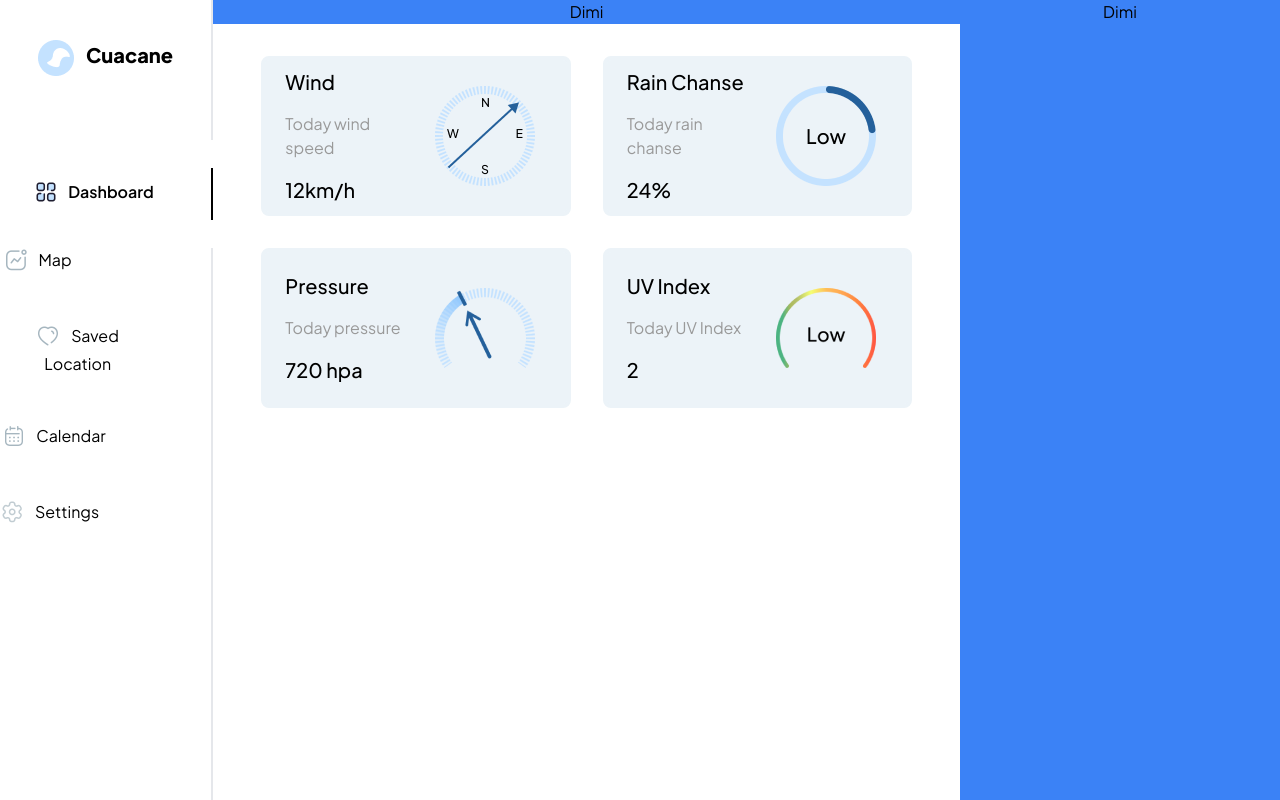
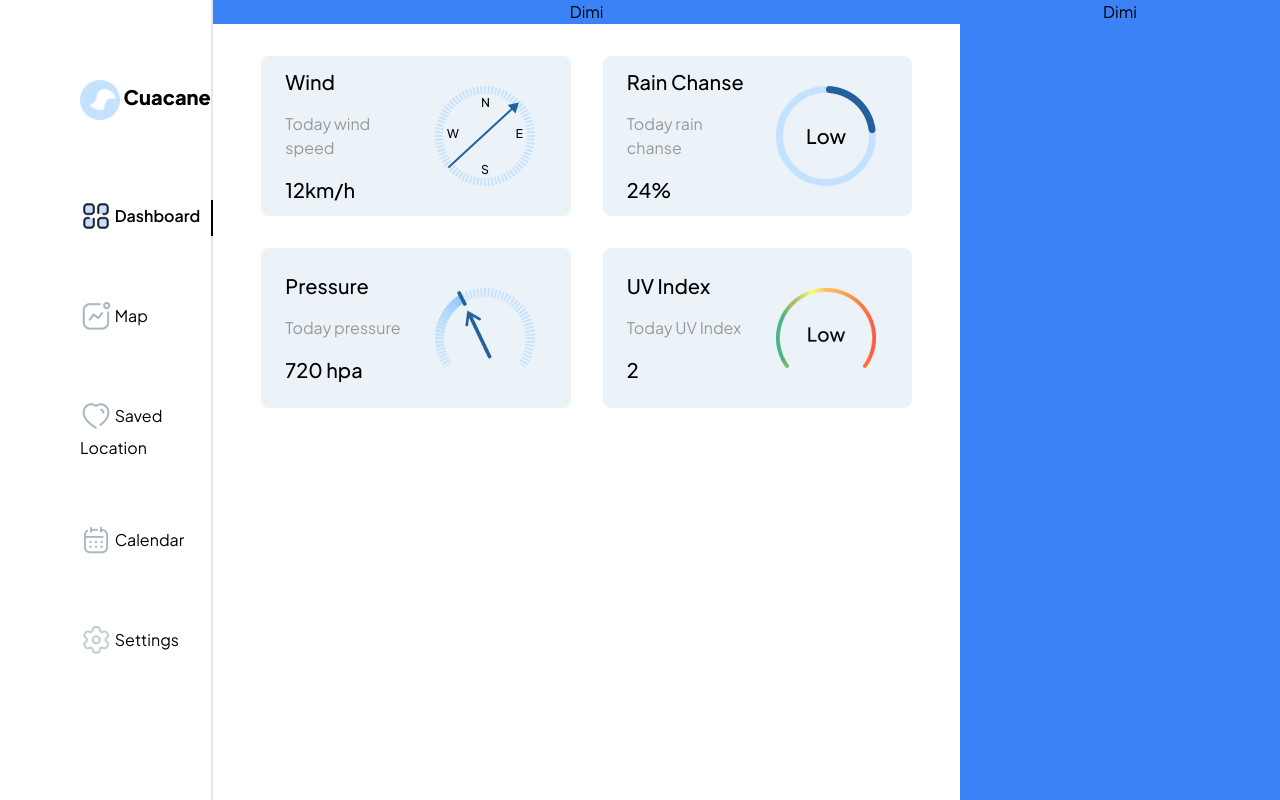
Before and after one commit to 5ENP4I/dvop3-web-1, a Vue app: page / in a window 1280 px wide. Shown: the top 800 px of the page. Built offline with nearby package versions, Linux system fonts and the light colour scheme.

Commit message:
leftSideBar

```diff
--- a/src/components/LeftSidebar.vue
+++ b/src/components/LeftSidebar.vue
@@ -1,41 +1,45 @@
 <script setup lang="ts">
+interface Data {
+  elements: { title: string, image: string }[]
+}
+
+const data: Data = {
+  elements: [
+    { title: 'Map', image: '/map.png' },
+    { title: 'Saved Location', image: '/saved-location.png' },
+    { title: 'Calendar', image: '/calendar.png' },
+    { title: 'Settings', image: '/settings.png' }
+  ]
+}
 </script>
 
 <template>
-  <div class="font-extrabold text-xl pt-10 pb-16 border-r-2">
-    <img class="inline pr-2" src="/cuacane-logo.png">
+  <div class="flex flex-row">
+    <div class="basis-full text-left pl-20">
+      <div class="font-extrabold text-xl py-20 border-r-2">
+        <img class="inline w-10" src="/cuacane-logo.png">
         Cuacane
       </div>
-  <div class="pb-7"></div>
 
-  <div class="font-semibold pr-6 py-3 border-r-2 border-black">
-    <img class="inline w-8 pb-1 pr-2" src="/dashboard-logo.png">
+      <div class="font-semibold border-r-2 border-black h-42">
+        <img class="inline w-8 pb-1" src="/dashboard-logo.png">
         Dashboard
       </div>
 
-  <div class="pt-7"></div>
-  <div class="font-jakarta inline-block pr-20 border-r-2 float-right">
-    <div class="pr-14">
-      <img class="inline w-8 pb-1 pr-2" src="/map.png">
-      Map
+      <div class="font-jakarta border-r-2">
+        <div v-for="(element, index) in data.elements" :key="index">
+          <div class=" pt-16">
+            <img class="inline w-8 pb-1" :src="element.image">
+            {{ element.title }}
           </div>
-    <div class="pl-6 pt-12">
-      <img class="inline w-8 pb-1 pr-2" src="/saved-location.png">
-      Saved Location
-    </div>
-    <div class="pr-6 pt-12">
-      <img class="inline w-8 pb-1 pr-2" src="/calendar.png">
-      Calendar
-    </div>
-    <div class="pr-8 pt-12">
-      <img class="inline w-8 pb-1 pr-2" src="/settings.png">
-      Settings
         </div>
 
-    <div class="pr-8 pt-96">
-      <img class="inline w-8 pb-1 pr-2" src="/logout.png">
+        <div class="pt-96">
+          <img class="inline w-8 pb-1" src="/logout.png">
           Log Out
         </div>
-    <div class="pt-6"></div>
+        <div class="pt-8"></div>
+      </div>
+    </div>
   </div>
 </template>
```
Lines whose indentation alone changed are shown as unchanged.
